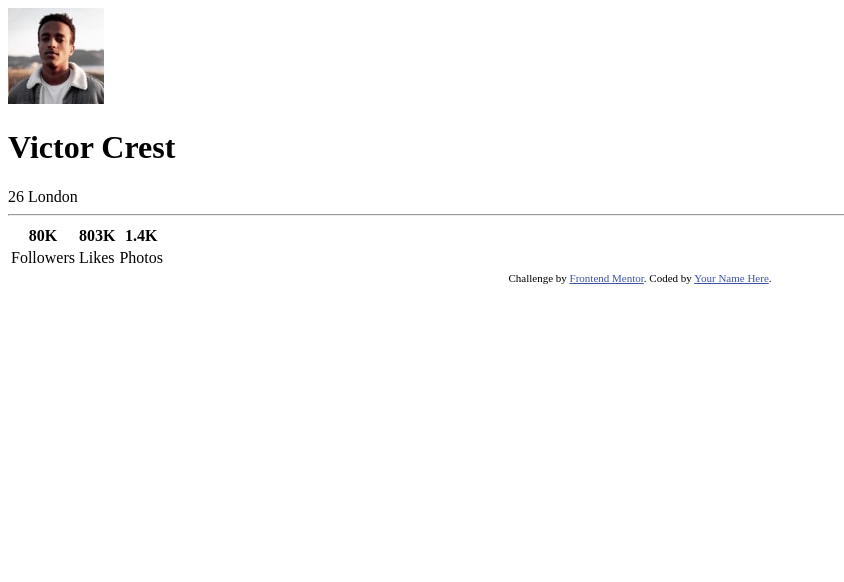
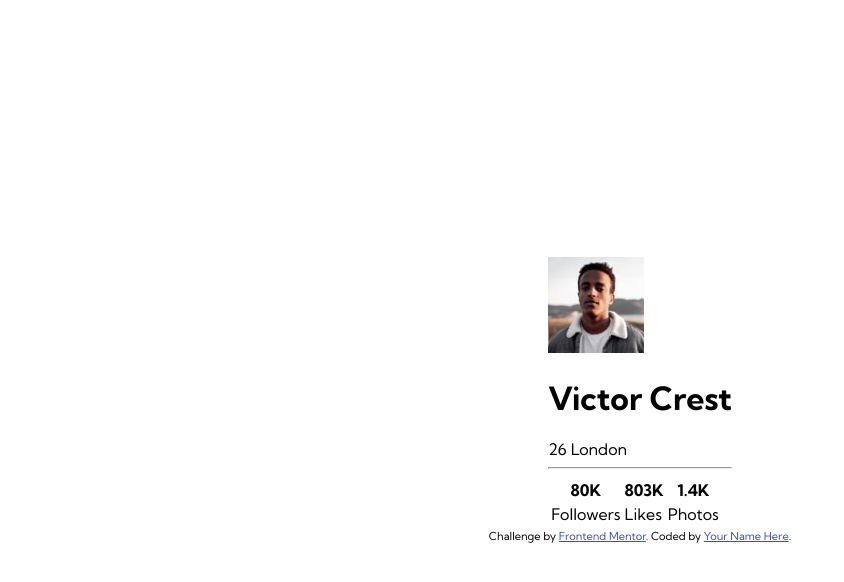
Before and after one commit to rikkitomikoehrhart/FM-Profile-Card-Component, a plain HTML site: page index.html in a window 1280 px wide. Shown: the whole page, without its empty margins (0-844 px from the left). Drawn offline with Linux system fonts and the light colour scheme.

Commit message:
Add CSS stylesheet

```diff
--- a/CSS/styles.css
+++ b/CSS/styles.css
@@ -0,0 +1,45 @@
+/* Google Fonts Style Import for Roboto */
+@import url('https://fonts.googleapis.com/css2?family=Kumbh+Sans:wght@400;700&display=swap');
+
+/* Universal Selector */
+* {
+    box-sizing: border-box;
+}
+
+
+
+/* Tag Selectors */
+body {
+    align-items: center;
+    display: flex;
+    flex-direction: column;
+    font-family: 'Kumbh Sans', sans-serif;
+    height: 100vh;
+    justify-content: center;
+    margin: 0;
+    overflow: hidden;
+}
+
+
+
+
+/* Class Selectors */
+
+
+
+
+
+/* Tag Selectors */
+
+
+
+
+
+
+/* Media Queries */
+
+
+
+
+
+/* KeyFrames */
--- a/index.html
+++ b/index.html
@@ -16,7 +16,7 @@
   </style>
 
   <!--My StyleSheet-->
-  <link rel="stylesheet" src="CSS/styles.css">
+  <link rel="stylesheet" href="CSS/styles.css">
 
 
 </head>
```
